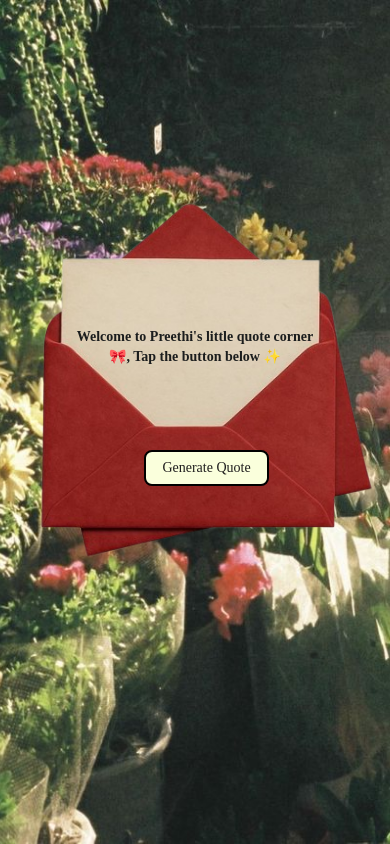
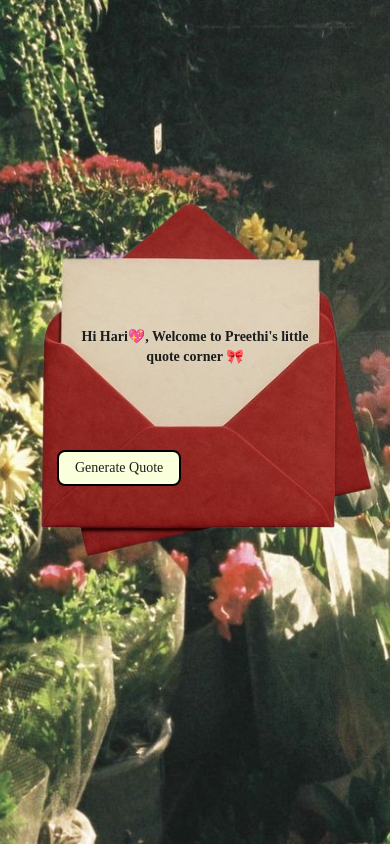
Before and after one commit to prtiprthi/quote-generator, a React (Vite) app: page / in a window 390 px wide. Built offline with nearby package versions, Linux system fonts and the light colour scheme.

Commit message:
Updated responsive CSS for mobile

```diff
--- a/src/App.css
+++ b/src/App.css
@@ -71,6 +71,7 @@ p {
 
   #envelope-wrapper p {
     font-size: 14px;
+    font-weight: bold;
     padding: 0 10px;
     line-height: 1.4;
   }
@@ -78,5 +79,6 @@ p {
   #open-btn {
     padding: 8px 16px;
     font-size: 14px;
+    left: 20%;
   }
 }
--- a/src/QuoteGenerator.jsx
+++ b/src/QuoteGenerator.jsx
@@ -37,7 +37,7 @@ function useQuoteGenerator() {
   ];
 
   const [currentQuote, setCurrentQuote] = useState(
-    "Welcome to Preethi's little quote corner 🎀, \n    Tap the button below ✨"
+    "Hi Hari💖, Welcome to Preethi's little quote corner 🎀"
   );
 
   const generateQuote = () => {
```
